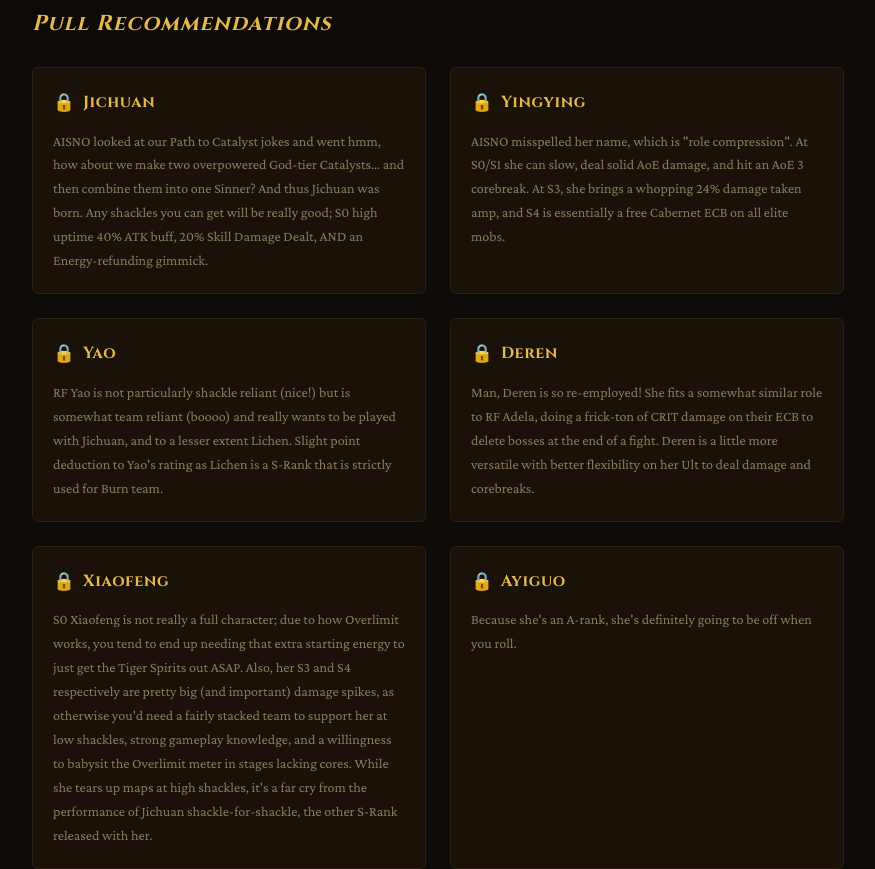
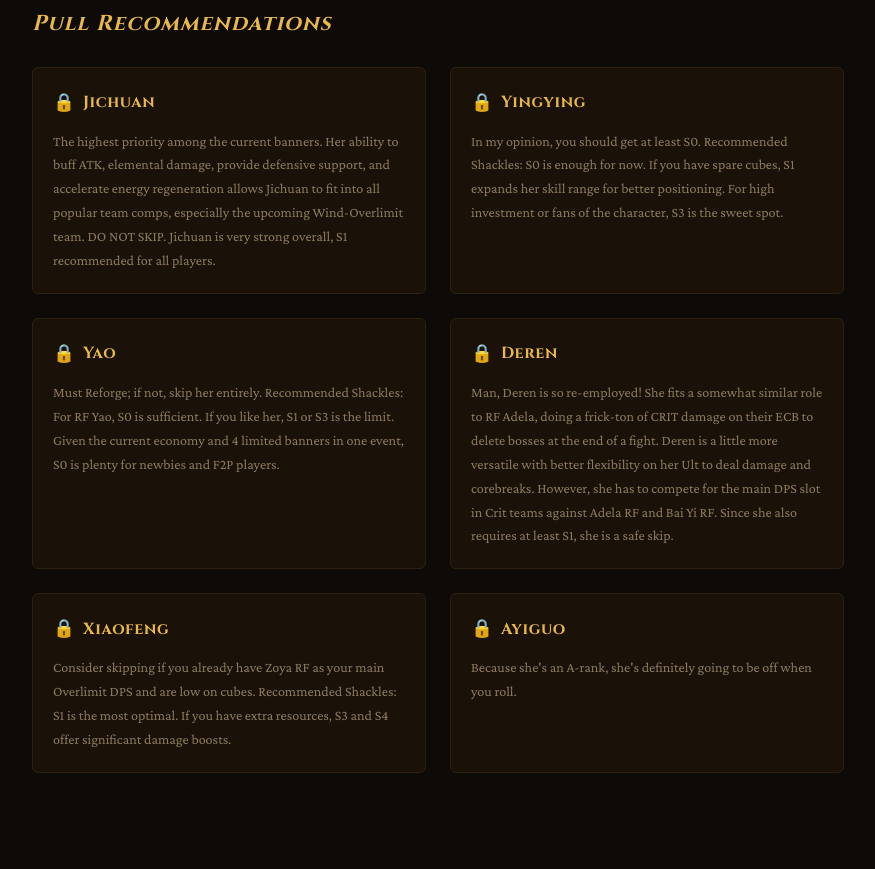
Before and after one commit to kimkhanh-na/Web-Path-to-Nowhere, a Next.js app: page /character in a window 1280 px wide. Shown: the part 2580-3449 px from the top of the page, without its empty margins (202-1077 px from the left). Built offline with nearby package versions, Linux system fonts and the light colour scheme.

Commit message:
sửa một sso thông tin trong trang Character (pull)

```diff
--- a/components/character/PullRecommendations.tsx
+++ b/components/character/PullRecommendations.tsx
@@ -56,27 +56,28 @@ const recommendations = [
   {
     name: 'Jichuan',
     icon: '🔒',
-    desc: 'AISNO looked at our Path to Catalyst jokes and went hmm, how about we make two overpowered God-tier Catalysts… and then combine them into one Sinner? And thus Jichuan was born. Any shackles you can get will be really good; S0 high uptime 40% ATK buff, 20% Skill Damage Dealt, AND an Energy-refunding gimmick.',
+    desc: 'The highest priority among the current banners. Her ability to buff ATK, elemental damage, provide defensive support, and accelerate energy regeneration allows Jichuan to fit into all popular team comps, especially the upcoming Wind-Overlimit team. DO NOT SKIP. Jichuan is very strong overall, S1 recommended for all players.',
+
   },
   {
     name: 'Yingying',
     icon: '🔒',
-    desc: 'AISNO misspelled her name, which is "role compression". At S0/S1 she can slow, deal solid AoE damage, and hit an AoE 3 corebreak. At S3, she brings a whopping 24% damage taken amp, and S4 is essentially a free Cabernet ECB on all elite mobs.',
+    desc: 'In my opinion, you should get at least S0. Recommended Shackles: S0 is enough for now. If you have spare cubes, S1 expands her skill range for better positioning. For high investment or fans of the character, S3 is the sweet spot.',
   },
   {
     name: 'Yao',
     icon: '🔒',
-    desc: 'RF Yao is not particularly shackle reliant (nice!) but is somewhat team reliant (boooo) and really wants to be played with Jichuan, and to a lesser extent Lichen. Slight point deduction to Yao\'s rating as Lichen is a S-Rank that is strictly used for Burn team.',
+    desc: 'Must Reforge; if not, skip her entirely. Recommended Shackles: For RF Yao, S0 is sufficient. If you like her, S1 or S3 is the limit. Given the current economy and 4 limited banners in one event, S0 is plenty for newbies and F2P players.',
   },
   {
     name: 'Deren',
     icon: '🔒',
-    desc: 'Man, Deren is so re-employed! She fits a somewhat similar role to RF Adela, doing a frick-ton of CRIT damage on their ECB to delete bosses at the end of a fight. Deren is a little more versatile with better flexibility on her Ult to deal damage and corebreaks.',
+    desc: "Man, Deren is so re-employed! She fits a somewhat similar role to RF Adela, doing a frick-ton of CRIT damage on their ECB to delete bosses at the end of a fight. Deren is a little more versatile with better flexibility on her Ult to deal damage and corebreaks. However, she has to compete for the main DPS slot in Crit teams against Adela RF and Bai Yi RF. Since she also requires at least S1, she is a safe skip.",
   },
   {
     name: 'Xiaofeng',
     icon: '🔒',
-    desc: "S0 Xiaofeng is not really a full character; due to how Overlimit works, you tend to end up needing that extra starting energy to just get the Tiger Spirits out ASAP. Also, her S3 and S4 respectively are pretty big (and important) damage spikes, as otherwise you'd need a fairly stacked team to support her at low shackles, strong gameplay knowledge, and a willingness to babysit the Overlimit meter in stages lacking cores. While she tears up maps at high shackles, it's a far cry from the performance of Jichuan shackle-for-shackle, the other S-Rank released with her.",
+    desc: "Consider skipping if you already have Zoya RF as your main Overlimit DPS and are low on cubes. Recommended Shackles: S1 is the most optimal. If you have extra resources, S3 and S4 offer significant damage boosts.",
   },
   {
     name: 'Ayiguo',
```
